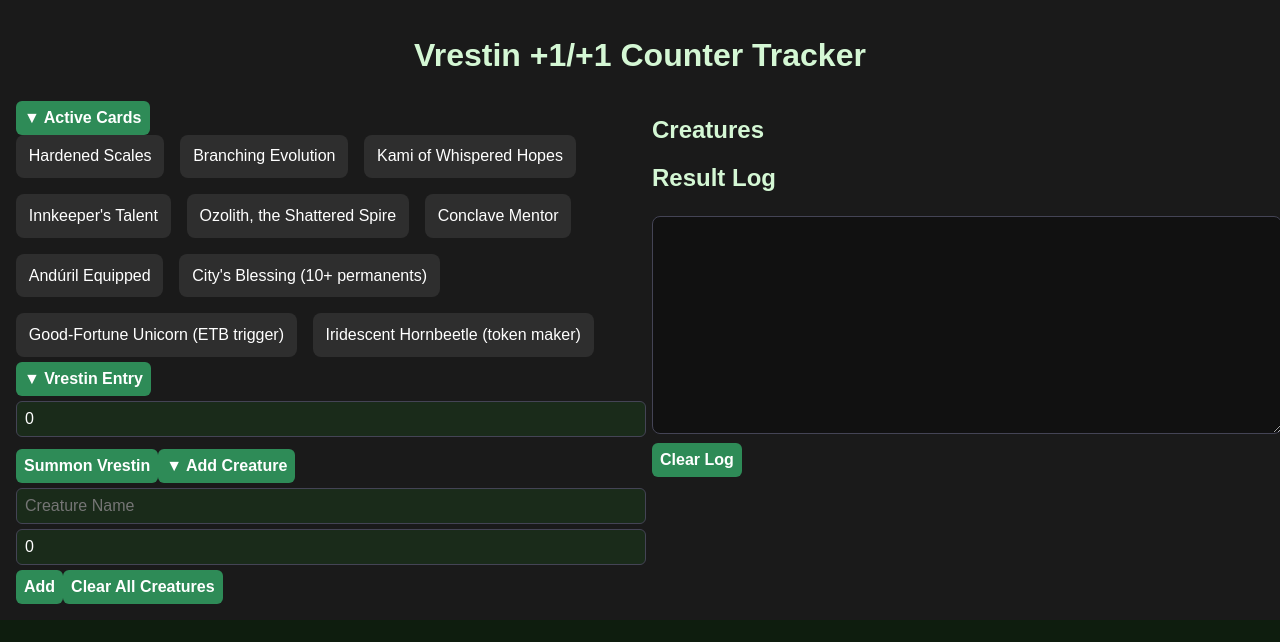
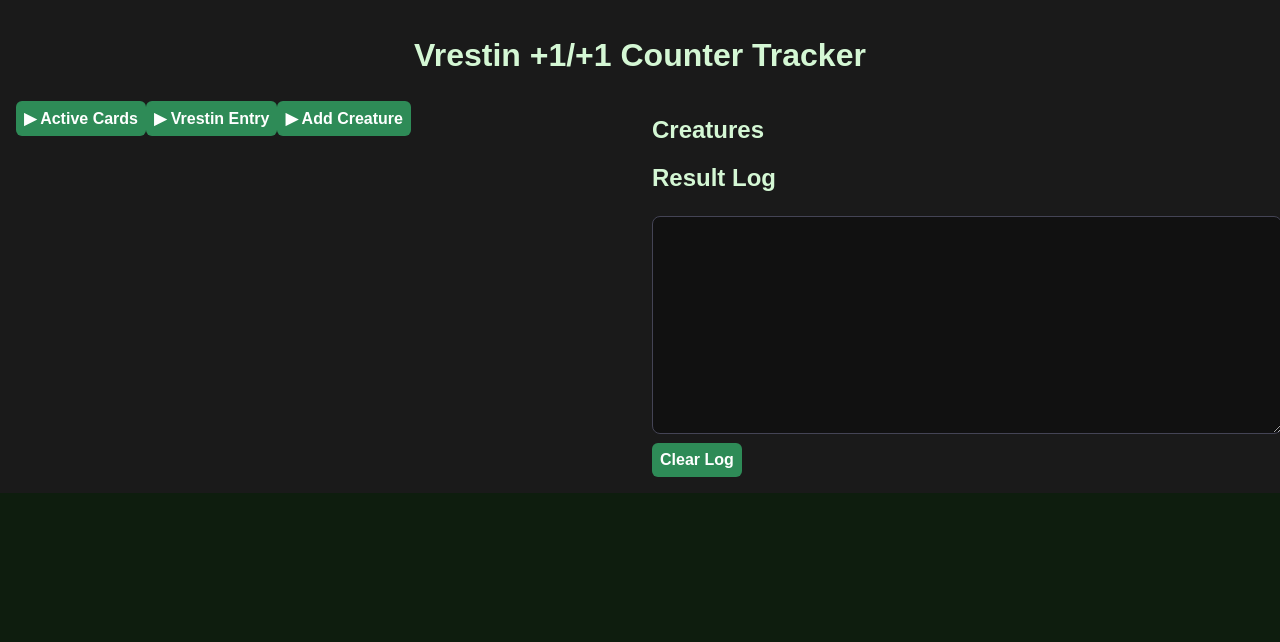
Before and after one commit to cdragon666/vrestin-counters, a React (Create React App) app: page / in a window 1280 px wide. Shown: the top 642 px of the page. Built offline with nearby package versions, Linux system fonts and the light colour scheme.

Commit message:
Fix layout, improve log formatting, remove Hornbeetle, and apply Unicorn logic to Insects

```diff
--- a/src/App.js
+++ b/src/App.js
@@ -9,8 +9,7 @@
   { id: "conclave_mentor", name: "Conclave Mentor" },
   { id: "anduril", name: "Andúril Equipped" },
   { id: "citys_blessing", name: "City's Blessing (10+ permanents)" },
-  { id: "unicorn", name: "Good-Fortune Unicorn (ETB trigger)" },
-  { id: "hornbeetle", name: "Iridescent Hornbeetle (token maker)" }
+  { id: "unicorn", name: "Good-Fortune Unicorn (ETB trigger)" }
 ];
 
 const creatureData = {
@@ -29,7 +28,11 @@
   const [startingCounters, setStartingCounters] = useState(0);
   const [resultLog, setResultLog] = useState([]);
   const [suggestions, setSuggestions] = useState([]);
-  const [collapsedSections, setCollapsedSections] = useState({});
+  const [collapsedSections, setCollapsedSections] = useState({
+    activeCards: true,
+    vrestin: true,
+    addCreature: true
+  });
 
   const toggleCard = (id) => {
     setSelectedCards((prev) =>
@@ -63,28 +66,39 @@
 
   const calculateETB = () => {
     const base = parseInt(vrestinX);
-    const [counterValue, steps] = getReplacementCounterStack(base);
-    const log = [
+    const [vrestinCounters, vrestinSteps] = getReplacementCounterStack(base);
+    const insectCount = base;
+
+    const logEntries = [
       `[Vrestin Entry]`,
       `Vrestin enters for X = ${base}`,
       `Triggers:`,
-      ...steps.map((s) => `- ${s}`),
-      `Result: Vrestin enters with ${counterValue} +1/+1 counters`
+      ...vrestinSteps.map((s) => `- ${s}`),
+      `Result: Vrestin enters with ${vrestinCounters} +1/+1 counters`
     ];
 
-    const newCreatures = [
-      ...(creatures.find((c) => c.name === "Vrestin")
-        ? []
-        : [{ name: "Vrestin", base: [0, 0], counters: counterValue }]),
-      ...Array(base).fill().map((_, i) => ({
-        name: `Insect ${i + 1}`,
-        base: [1, 1],
-        counters: has("unicorn") ? 1 : 0
-      }))
-    ];
+    const newCreatures = [];
+    if (!creatures.find((c) => c.name === "Vrestin")) {
+      newCreatures.push({ name: "Vrestin", base: [0, 0], counters: vrestinCounters });
+    }
+
+    for (let i = 0; i < insectCount; i++) {
+      let counters = 0;
+      let steps = [];
+      if (has("unicorn")) {
+        [counters, steps] = getReplacementCounterStack(1);
+        logEntries.push(
+          `\n[Unicorn Trigger on Insect ${i + 1}]`,
+          `Base: 1`,
+          ...steps.map((s) => `- ${s}`),
+          `Result: +${counters} counter`
+        );
+      }
+      newCreatures.push({ name: `Insect ${i + 1}`, base: [1, 1], counters });
+    }
 
     setCreatures((prev) => [...prev, ...newCreatures]);
-    setResultLog((prev) => [log.join("\n"), ...prev]);
+    setResultLog((prev) => [logEntries.join("\n"), ...prev]);
   };
 
   const updateCounter = (index, delta) => {
@@ -99,10 +113,7 @@
     setCreatures((prev) => prev.filter((_, i) => i !== index));
   };
 
-  const clearAllCreatures = () => {
-    setCreatures([]);
-  };
-
+  const clearAllCreatures = () => setCreatures([]);
   const clearLog = () => setResultLog([]);
 
   const addCreature = () => {
@@ -111,8 +122,7 @@
     const data = creatureData[name.toLowerCase()];
     const base = data ? data.base : [0, 0];
     const baseCounters = data ? data.counters : parseInt(startingCounters) || 0;
-    const final = baseCounters;
-    setCreatures([...creatures, { name: newCreatureName, base, counters: final }]);
+    setCreatures([...creatures, { name: newCreatureName, base, counters: baseCounters }]);
     setNewCreatureName("");
     setStartingCounters(0);
     setSuggestions([]);
@@ -155,7 +165,7 @@
             {isCollapsed("activeCards") ? "▶" : "▼"} Active Cards
           </button>
           {!isCollapsed("activeCards") && (
-            <div style={{ display: "flex", flexWrap: "wrap", gap: "1rem" }}>
+            <div style={{ display: "flex", flexWrap: "wrap", gap: "1rem", marginTop: "0.5rem" }}>
               {supportCards.map((card) => (
                 <div
                   key={card.id}
@@ -181,7 +191,7 @@
                 value={vrestinX}
                 onChange={(e) => setVrestinX(e.target.value)}
                 placeholder="X Value"
-                style={{ width: "100%", padding: "0.5rem", marginBottom: "0.5rem" }}
+                style={{ width: "100%", padding: "0.5rem", margin: "0.5rem 0" }}
               />
               <button onClick={calculateETB}>Summon Vrestin</button>
             </>
```
